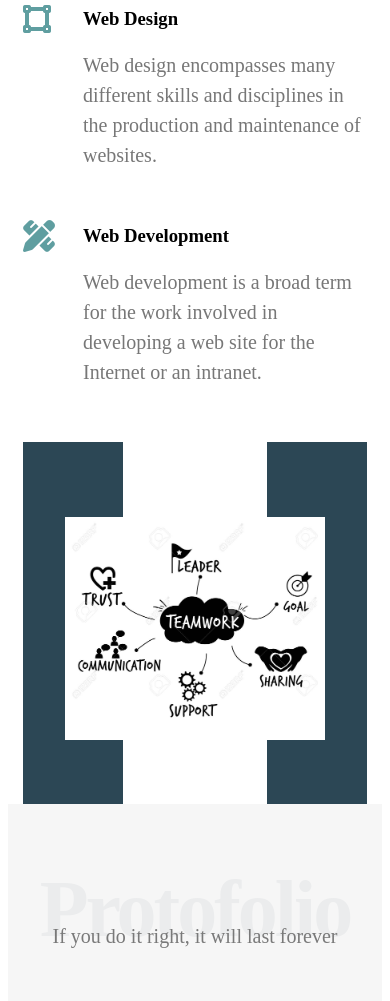
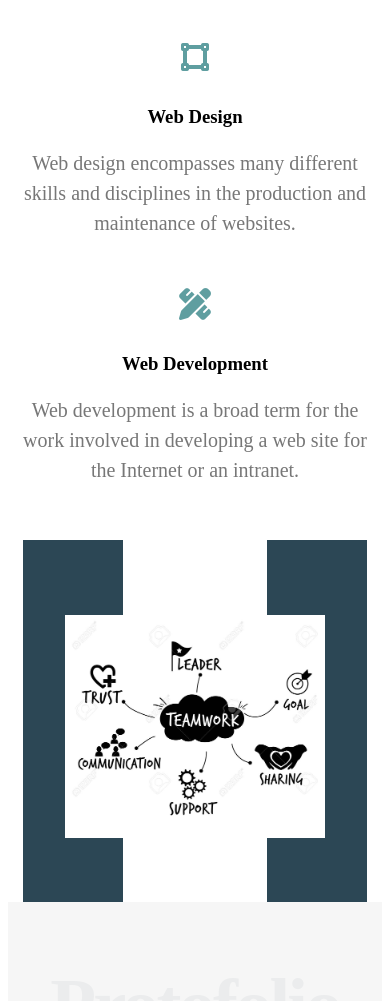
Before and after one commit to Mah-mourad/My-First-Project, a plain HTML site: page index.html in a window 390 px wide. Shown: the part 3038-4039 px from the top of the page. Drawn offline with Linux system fonts and the light colour scheme.

Commit message:
Second Update

```diff
--- a/css/flex.css
+++ b/css/flex.css
@@ -36,13 +36,14 @@ body {
     text-align: center;
     font-size: 20px;
 }
-@media (max-width: 767) {
+@media (max-width: 767px) {
     .special-heading {
-        font-size: 45px;
+        font-size: 75px;
     }
 
     .special-heading+p {
         margin-top: -20px;
+        font-size: 17px;
     }
 }
 .parent {
@@ -188,7 +189,7 @@ body {
     display: flex;
     margin-bottom: 30px;
 }
-@media (max-width: 767) {
+@media (max-width: 767px) {
     .services .services-content .srv {
         flex-direction: column;
         text-align: center;
@@ -262,11 +263,7 @@ body {
     padding-bottom: var(--section-padding);
     background-color: var(--section-backgraund);
 }
-@media (max-width:771px) {
-    .protofolio .special-heading{
-        font-size: 80px;
-    }
-}
+
 .protofolio .protofolio-content {
     display: grid;
     grid-template-columns: repeat(auto-fill, minmax(300px, 3fr));
```
Also changed, not shown: index.html (+0 -3 lines).
